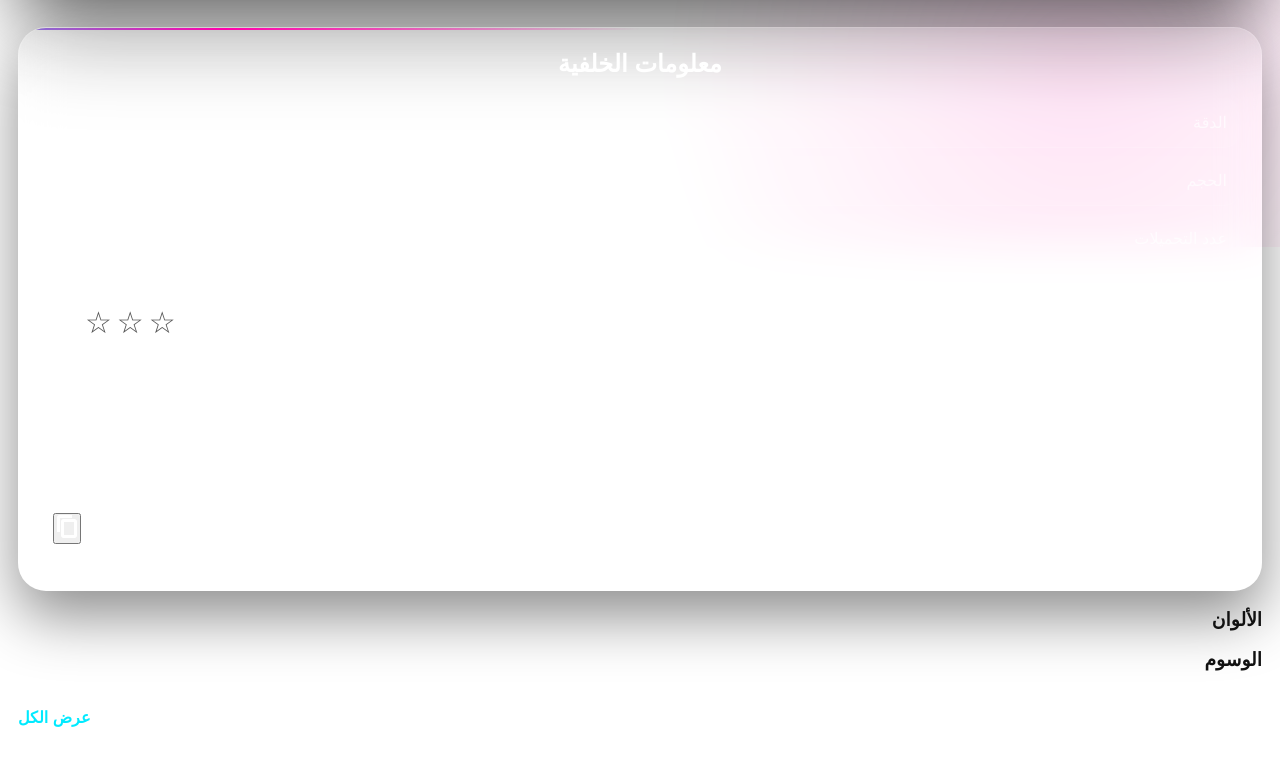
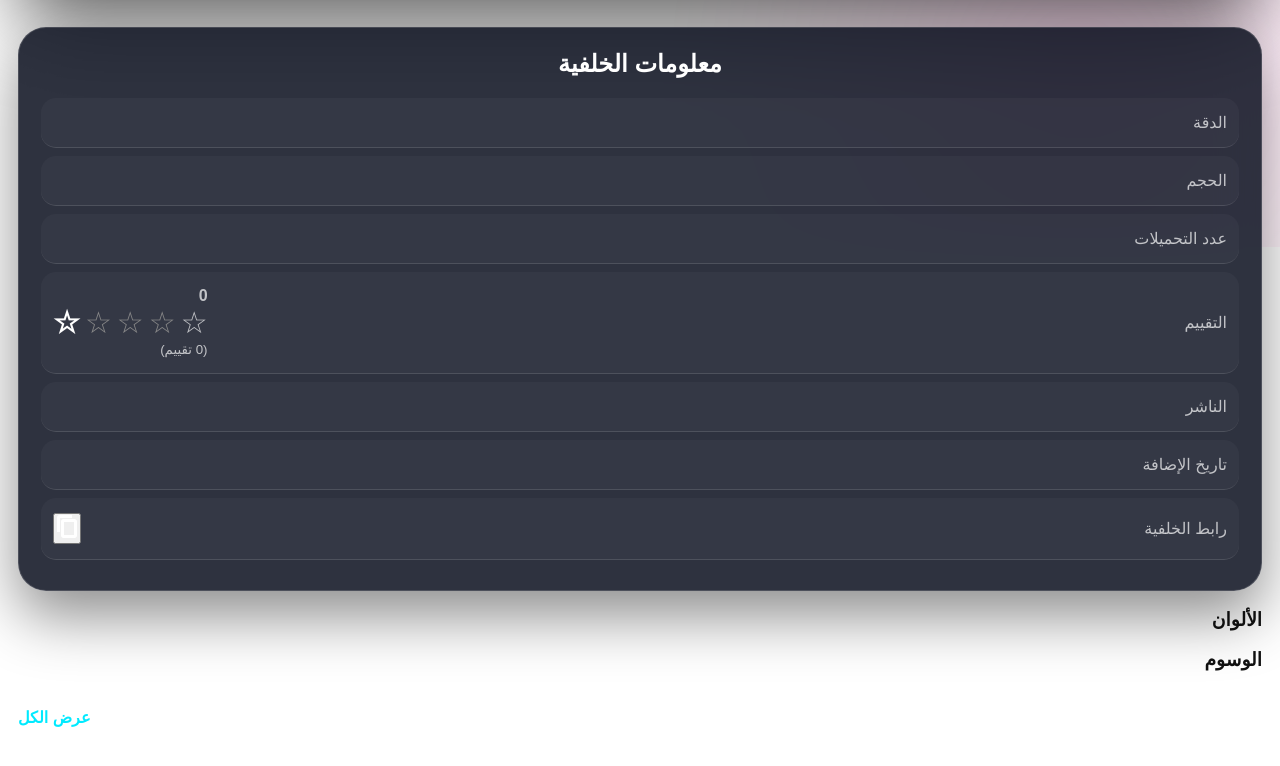
Before and after one commit to nabil1995nabil/WallpaperHub, a website: page wallpaper.html in a window 1280 px wide. Shown: the part 612-1378 px from the top of the page. Drawn offline with Linux system fonts and the light colour scheme; no server answers.

Commit message:
Add files via upload

```diff
--- a/wallpaper.css
+++ b/wallpaper.css
@@ -2315,3 +2315,74 @@ transition:none!important;
 
 
 }
+
+/* =========================
+ FIX OVERLAY BLOCKING INFO
+========================= */
+
+
+.info{
+    position:relative;
+    z-index:50;
+    background:rgba(10,15,30,.85) !important;
+    overflow:hidden;
+}
+
+
+/* إزالة أي طبقة فوق البطاقة */
+
+.info::before,
+.info::after{
+    display:none !important;
+}
+
+
+/* المحتوى فوق أي تأثير */
+
+.info *{
+    position:relative;
+    z-index:100;
+}
+
+
+/* منع تأثير الإضاءة العام من تغطية الصفحة */
+
+body::after{
+    z-index:-10 !important;
+}
+
+
+/* إصلاح النص */
+
+.info h2{
+    color:#fff !important;
+}
+
+
+.info-item span:first-child{
+    color:rgba(255,255,255,.7) !important;
+}
+
+
+.info-item span:last-child{
+    color:#fff !important;
+}
+
+
+
+/* النجوم */
+
+.rating-stars{
+    position:relative;
+    z-index:200;
+}
+
+
+.star{
+    color:#888;
+}
+
+
+.star.active{
+    color:#ffd700;
+}
```
